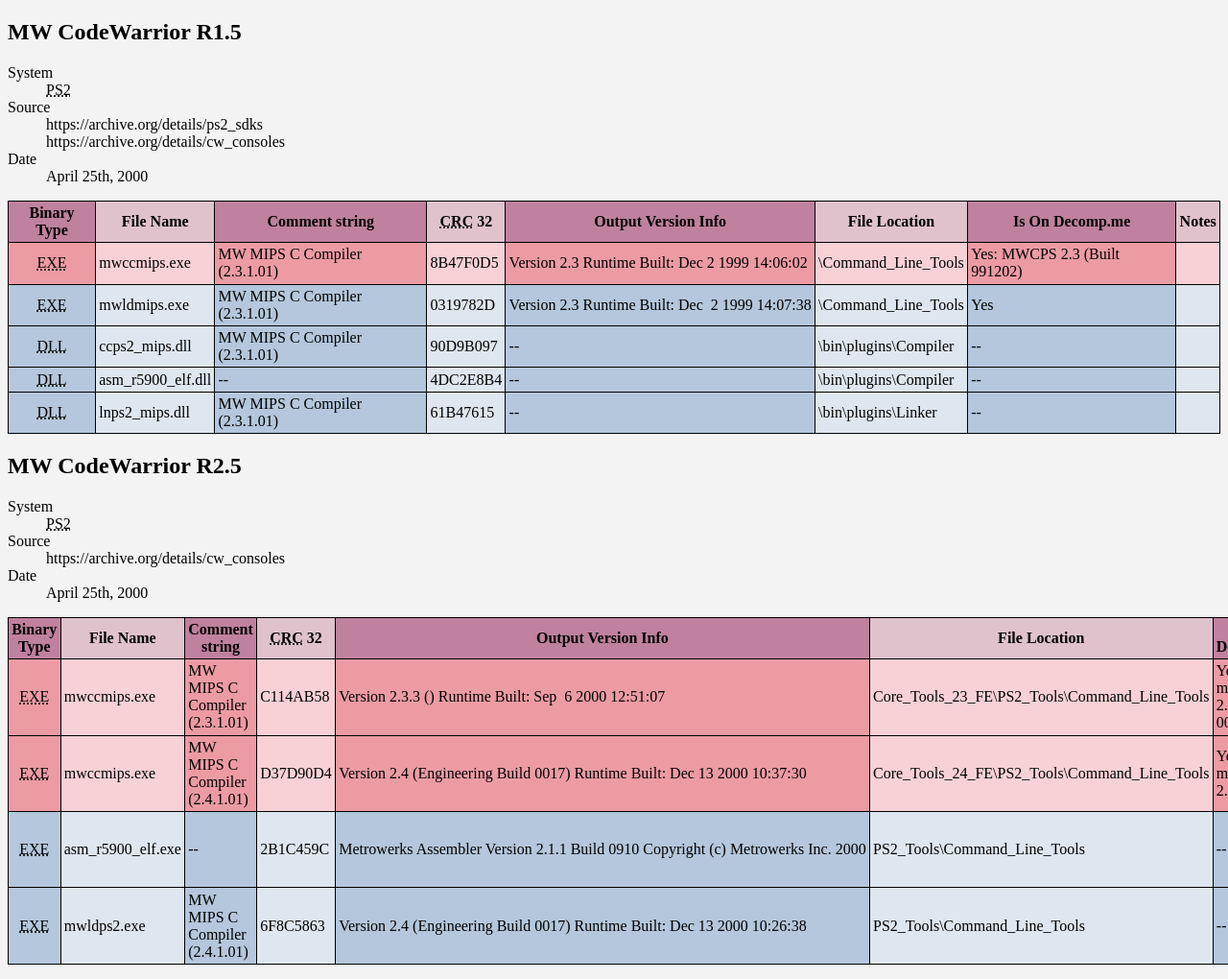
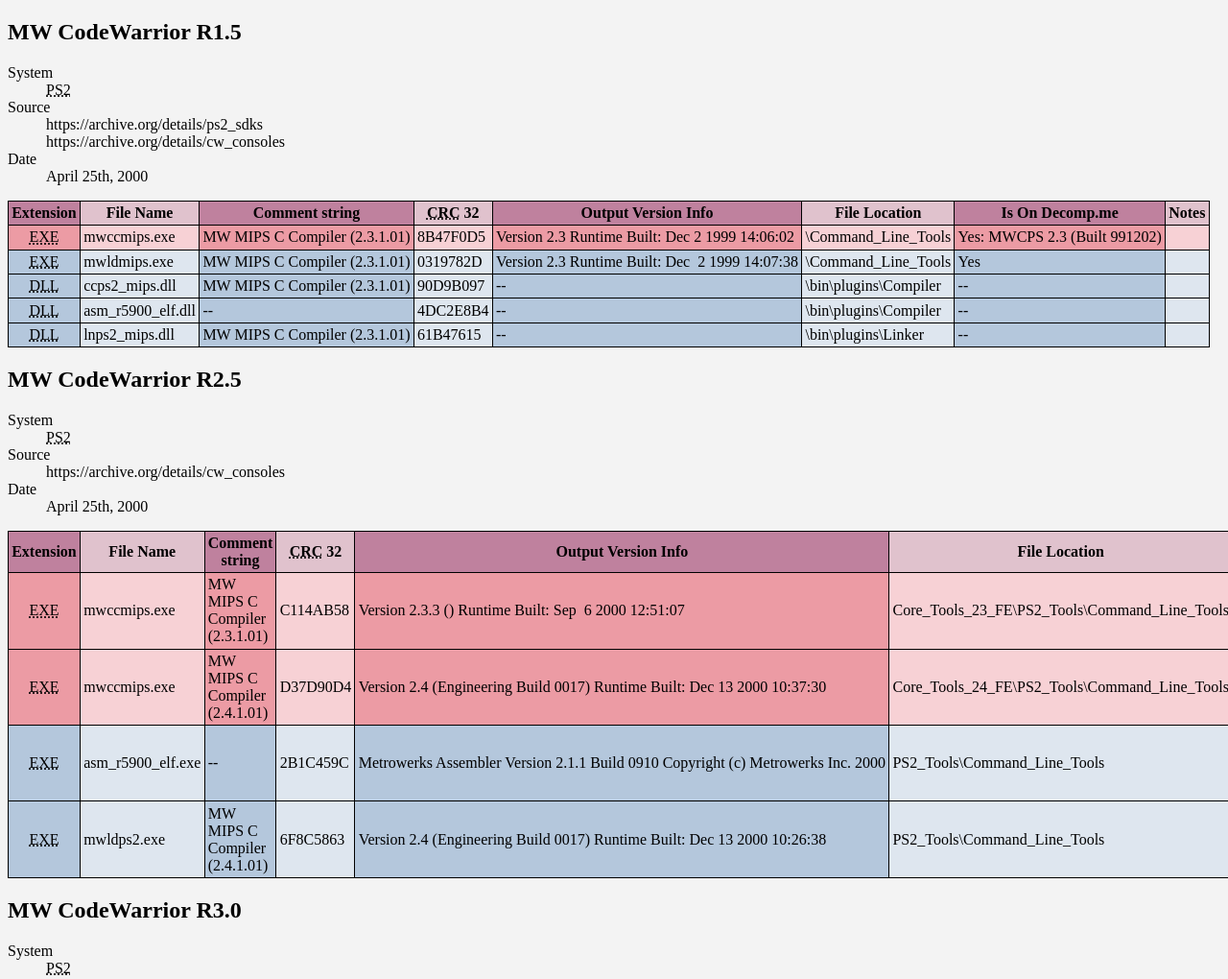
Before and after one commit to Daniel-McCarthy/MW, a plain HTML site: page docs/index.html in a window 1280 px wide. Shown: the top 1020 px of the page at 96% size. Drawn offline with Linux system fonts and the light colour scheme.

Commit message:
Renamed Binary Type column to Extension
This was changed to reduce the length of the column name so it won't widen the column as much, leaving more room for the rest of the table.

```diff
--- a/docs/index.html
+++ b/docs/index.html
@@ -64,7 +64,7 @@
     </dl>
     <table>
       <tr>
-        <th>Binary Type</th>
+        <th>Extension</th>
         <th>File Name</th>
         <th>Comment string</th>
         <th><abbr title="cyclic redundancy check">CRC</abbr> 32</th>
@@ -135,7 +135,7 @@
     </dl>
     <table>
       <tr>
-        <th>Binary Type</th>
+        <th>Extension</th>
         <th>File Name</th>
         <th>Comment string</th>
         <th><abbr title="cyclic redundancy check">CRC</abbr> 32</th>
@@ -197,7 +197,7 @@
     </dl>
     <table>
       <tr>
-        <th>Binary Type</th>
+        <th>Extension</th>
         <th>File Name</th>
         <th>Comment string</th>
         <th><abbr title="cyclic redundancy check">CRC</abbr> 32</th>
@@ -309,7 +309,7 @@
     </dl>
     <table>
       <tr>
-        <th>Binary Type</th>
+        <th>Extension</th>
         <th>File Name</th>
         <th>Comment string</th>
         <th><abbr title="cyclic redundancy check">CRC</abbr> 32</th>
@@ -421,7 +421,7 @@
     </dl>
     <table>
       <tr>
-        <th>Binary Type</th>
+        <th>Extension</th>
         <th>File Name</th>
         <th>Comment string</th>
         <th><abbr title="cyclic redundancy check">CRC</abbr> 32</th>
@@ -523,7 +523,7 @@
     </dl>
     <table>
       <tr>
-        <th>Binary Type</th>
+        <th>Extension</th>
         <th>File Name</th>
         <th>Comment string</th>
         <th><abbr title="cyclic redundancy check">CRC</abbr> 32</th>
@@ -614,7 +614,7 @@
     </dl>
     <table>
       <tr>
-        <th>Binary Type</th>
+        <th>Extension</th>
         <th>File Name</th>
         <th>Comment string</th>
         <th><abbr title="cyclic redundancy check">CRC</abbr> 32</th>
@@ -715,7 +715,7 @@
     </dl>
     <table>
       <tr>
-        <th>Binary Type</th>
+        <th>Extension</th>
         <th>File Name</th>
         <th>Comment string</th>
         <th><abbr title="cyclic redundancy check">CRC</abbr> 32</th>
@@ -812,7 +812,7 @@
     </dl>
     <table>
       <tr>
-        <th>Binary Type</th>
+        <th>Extension</th>
         <th>File Name</th>
         <th>Comment string</th>
         <th><abbr title="cyclic redundancy check">CRC</abbr> 32</th>
@@ -913,7 +913,7 @@
     </dl>
     <table>
       <tr>
-        <th>Binary Type</th>
+        <th>Extension</th>
         <th>File Name</th>
         <th>Comment string</th>
         <th><abbr title="cyclic redundancy check">CRC</abbr> 32</th>
@@ -954,7 +954,7 @@
     </dl>
     <table>
       <tr>
-        <th>Binary Type</th>
+        <th>Extension</th>
         <th>File Name</th>
         <th>Comment string</th>
         <th><abbr title="cyclic redundancy check">CRC</abbr> 32</th>
@@ -1015,7 +1015,7 @@
     </dl>
     <table>
       <tr>
-        <th>Binary Type</th>
+        <th>Extension</th>
         <th>File Name</th>
         <th>Comment string</th>
         <th><abbr title="cyclic redundancy check">CRC</abbr> 32</th>
@@ -1059,7 +1059,7 @@
     </dl>
     <table>
       <tr>
-        <th>Binary Type</th>
+        <th>Extension</th>
         <th>File Name</th>
         <th>Comment string</th>
         <th><abbr title="cyclic redundancy check">CRC</abbr> 32</th>
@@ -1110,7 +1110,7 @@
     </dl>
     <table>
       <tr>
-        <th>Binary Type</th>
+        <th>Extension</th>
         <th>File Name</th>
         <th>Comment string</th>
         <th><abbr title="cyclic redundancy check">CRC</abbr> 32</th>
@@ -1191,7 +1191,7 @@
     </dl>
     <table>
       <tr>
-        <th>Binary Type</th>
+        <th>Extension</th>
         <th>File Name</th>
         <th>Comment string</th>
         <th><abbr title="cyclic redundancy check">CRC</abbr> 32</th>
@@ -1272,7 +1272,7 @@
     </dl>
     <table>
       <tr>
-        <th>Binary Type</th>
+        <th>Extension</th>
         <th>File Name</th>
         <th>Comment string</th>
         <th><abbr title="cyclic redundancy check">CRC</abbr> 32</th>
@@ -1421,7 +1421,7 @@
     </dl>
     <table>
       <tr>
-        <th>Binary Type</th>
+        <th>Extension</th>
         <th>File Name</th>
         <th>Comment string</th>
         <th><abbr title="cyclic redundancy check">CRC</abbr> 32</th>
@@ -1464,7 +1464,7 @@
     </dl>
     <table>
       <tr>
-        <th>Binary Type</th>
+        <th>Extension</th>
         <th>File Name</th>
         <th>Comment string</th>
         <th><abbr title="cyclic redundancy check">CRC</abbr> 32</th>
@@ -1507,7 +1507,7 @@
     </dl>
     <table>
       <tr>
-        <th>Binary Type</th>
+        <th>Extension</th>
         <th>File Name</th>
         <th>Comment string</th>
         <th><abbr title="cyclic redundancy check">CRC</abbr> 32</th>
@@ -1550,7 +1550,7 @@
     </dl>
     <table>
       <tr>
-        <th>Binary Type</th>
+        <th>Extension</th>
         <th>File Name</th>
         <th>Comment string</th>
         <th><abbr title="cyclic redundancy check">CRC</abbr> 32</th>
```
